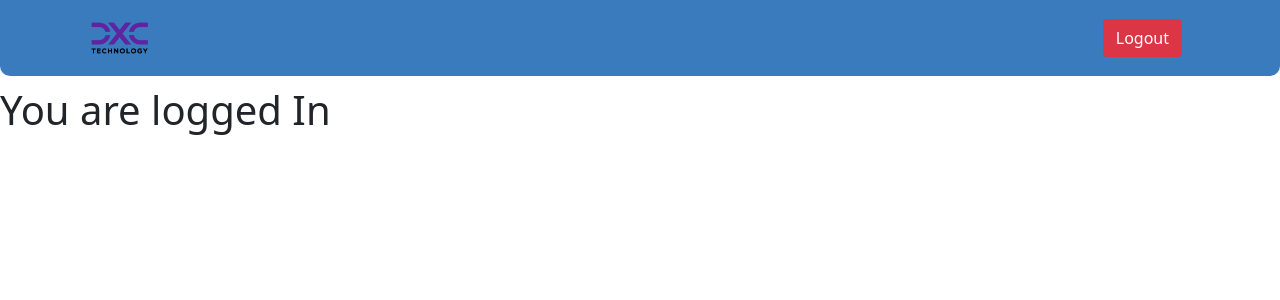
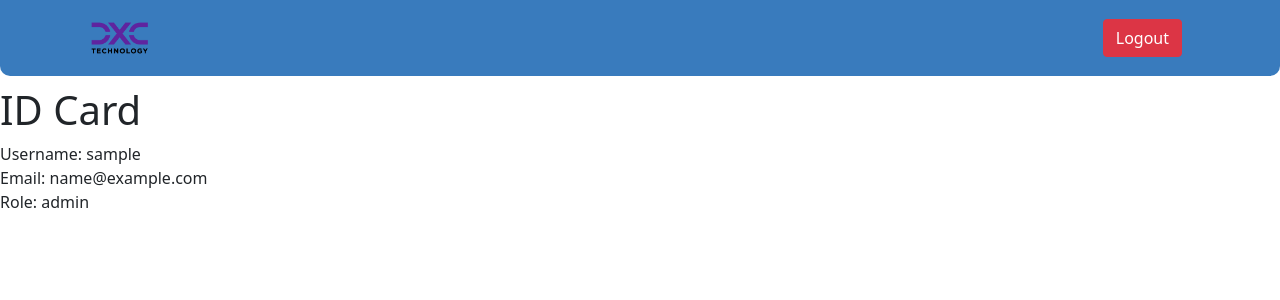
Before and after one commit to sh3ngsh3ng/login_application_assignment, a React (Create React App) app in the folder login-application/: page /home in a window 1280 px wide. Shown: the top 300 px of the page. Built offline with nearby package versions, Linux system fonts and the light colour scheme; sample sign-in values are in the browser's storage.

Commit message:
added jwt decode

```diff
--- a/login-application/package.json
+++ b/login-application/package.json
@@ -9,6 +9,7 @@
     "axios": "^0.25.0",
     "bootstrap": "^5.1.3",
     "bootstrap-icons": "^1.8.1",
+    "jwt-decode": "^3.1.2",
     "react": "^17.0.2",
     "react-bootstrap": "^2.1.2",
     "react-dom": "^17.0.2",
--- a/login-application/src/components/NavBar.js
+++ b/login-application/src/components/NavBar.js
@@ -1,7 +1,7 @@
 import React, {useState} from 'react'
 import {Navbar, Container, Offcanvas, Nav} from 'react-bootstrap'
 import { useHistory } from 'react-router-dom'
-import { checkIfLogin } from './util'
+import { checkIfLogin } from '../util'
 import "./NavBar.css"
 import logo from "../images/login-app-logo.png"
 
--- a/login-application/src/components/util.js
+++ /dev/null
@@ -1,9 +0,0 @@
-
-export const checkIfLogin = () => {
-    let accessToken = localStorage.getItem("accessToken")
-    if (accessToken) {
-        return true
-    } else {
-        return false
-    }
-}
--- a/login-application/src/pages/LandingPage.js
+++ b/login-application/src/pages/LandingPage.js
@@ -1,6 +1,6 @@
 import React from 'react'
 import NavBar from '../components/NavBar'
-import { checkIfLogin } from '../components/util'
+import { checkIfLogin, getUserDetails } from '../util'
 import { useHistory } from 'react-router-dom'
 
 export default function LandingPage() {
@@ -9,7 +9,27 @@ export default function LandingPage() {
 
     const renderContent = () => {
         if (checkIfLogin()) {
-            return <h1>You are logged In</h1>
+            let user = getUserDetails()
+            return (
+                <React.Fragment>
+                    <div>
+                        <h1>ID Card</h1>
+                        {/* start of ID Card */}
+                        <div>
+                            <div>
+                                <span>Username: {user.username}</span>
+                            </div>
+                            <div>
+                                <span>Email: {user.email}</span>
+                            </div>
+                            <div>
+                                <span>Role: {user.role}</span>
+                            </div>
+                        </div>
+                        {/* end of ID Card */}
+                    </div>
+                </React.Fragment>
+            )
         } else {
             history.push("/login")
         }
--- a/login-application/src/pages/LoadingPage.js
+++ b/login-application/src/pages/LoadingPage.js
@@ -2,7 +2,7 @@ import React, {useState, useEffect} from 'react'
 import {useHistory} from "react-router-dom"
 import axios from 'axios'
 import Spinner from "react-bootstrap/Spinner"
-import { checkIfLogin } from '../components/util'
+import { checkIfLogin } from '../util'
 
 
 export default function LoadingPage() {
@@ -14,19 +14,19 @@ export default function LoadingPage() {
     useEffect(() => {
         async function checkApiLive() {
             let response = await axios.get(API_URL)
-            setApiLoaded(response.data.live)
+            if (response.data.live) {
+                setTimeout(function(){
+                    setApiLoaded(true)
+                }, 3000)
+            }
         }
         checkApiLive()
     },[])
 
     useEffect(() => {
-        setTimeout(function() {
-            if (checkIfLogin()) {
-                history.push("/home")
-            } else {
-                history.push("/login")
-            }
-        }, 3000)
+        if (apiLoaded) {
+            history.push("/login")
+        }
     }, [apiLoaded])
 
 
--- /dev/null
+++ b/login-application/src/util.js
@@ -0,0 +1,21 @@
+import jwt_decode from "jwt-decode"
+
+export const checkIfLogin = () => {
+    let accessToken = localStorage.getItem("accessToken")
+    if (accessToken) {
+        return true
+    } else {
+        return false
+    }
+}
+
+
+export const getUserDetails = () => {
+    let accessToken = localStorage.getItem("accessToken")
+    if (accessToken) {
+        let userDetails = jwt_decode(accessToken)
+        return userDetails
+    } else {
+        return null
+    }
+}
```
Also changed, not shown: 2 other files (tests, documents, lock files or other folders).
